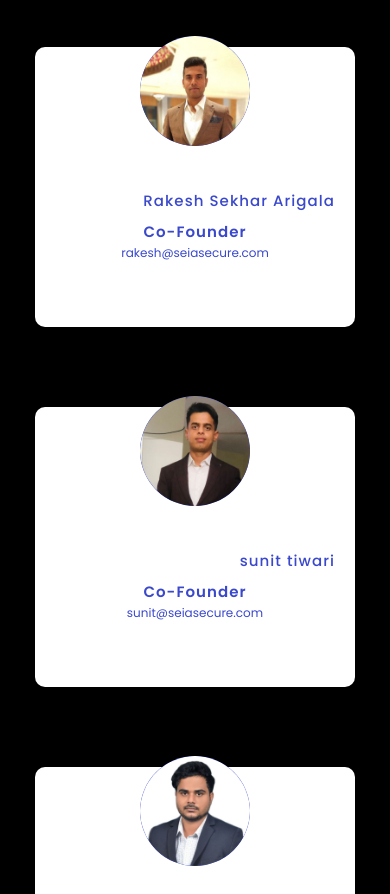
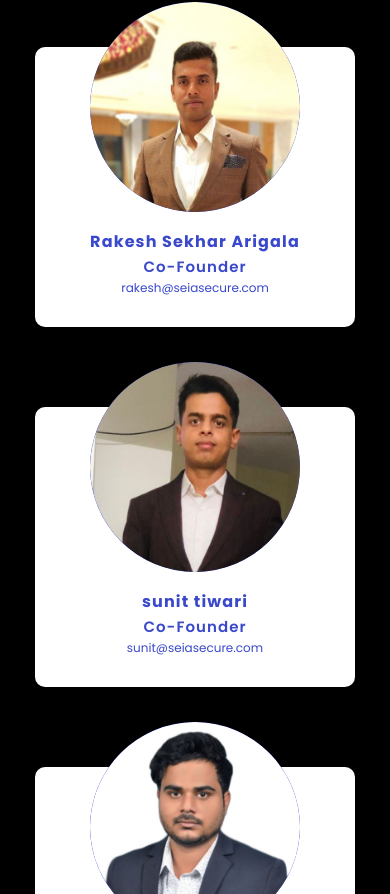
Before and after one commit to sandeepkr2607/Seia_Security, a React (Create React App) app: page / in a window 390 px wide. Shown: the part 5190-6084 px from the top of the page. Built offline with nearby package versions, Linux system fonts and the light colour scheme; a web font is replaced by a local one.

Commit message:
minior updates part2

```diff
--- a/src/components/footer/footer.module.css
+++ b/src/components/footer/footer.module.css
@@ -191,6 +191,7 @@
     align-items: center;
     justify-content: flex-start;
     width: 100%;
+    padding: 0;
   }
 
   .heading1 {
--- a/src/components/fourth/Fourth.module.css
+++ b/src/components/fourth/Fourth.module.css
@@ -599,41 +599,37 @@
   }
 
   .img_box {
-    width: 110px;
-    height: 110px;
+    width: 210px;
+    height: 210px;
     border-radius: 50%;
     background-color: #3a48cb;
     margin-top: -80px;
     margin-bottom: 20px;
   }
 
-  .bottom_para {
-    font-size: 13px;
-    font-weight: 400;
-    line-height: 20px;
+  .name {
+    font-size: 16px;
+    font-weight: 700;
+    line-height: 19px;
     letter-spacing: 0.07em;
     text-align: center;
-    color: #000000;
+    margin-bottom: 10px;
   }
 
-  .name {
+  .post {
     font-size: 15px;
-    font-weight: 500;
-    line-height: 30px;
+    font-weight: 600;
+    line-height: 11px;
     letter-spacing: 0.07em;
-    text-align: right;
-    color: #3a48cb;
-    width: 100%;
-    margin-top: 20px;
+    text-align: center;
+    margin-bottom: 10px;
   }
 
-  .company {
+  .email {
     font-size: 12px;
     font-weight: 400;
     line-height: 11px;
-    letter-spacing: 0.07em;
-    text-align: right;
-    width: 100%;
-    color: #3a48cb;
+    letter-spacing: 0em;
+    text-align: center;
   }
 }
--- a/src/pages/contact-us/ContactUs.jsx
+++ b/src/pages/contact-us/ContactUs.jsx
@@ -13,8 +13,8 @@ const ContactUs = () => {
           height: "500px",
         }}>
         Contact Us Coming Soon...
-        <Footer />
       </h1>
+      <Footer />
     </>
   );
 };
```
